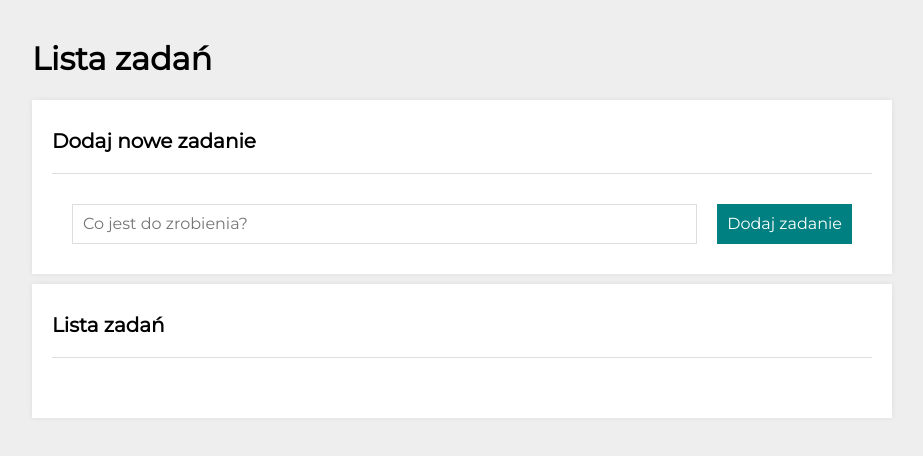
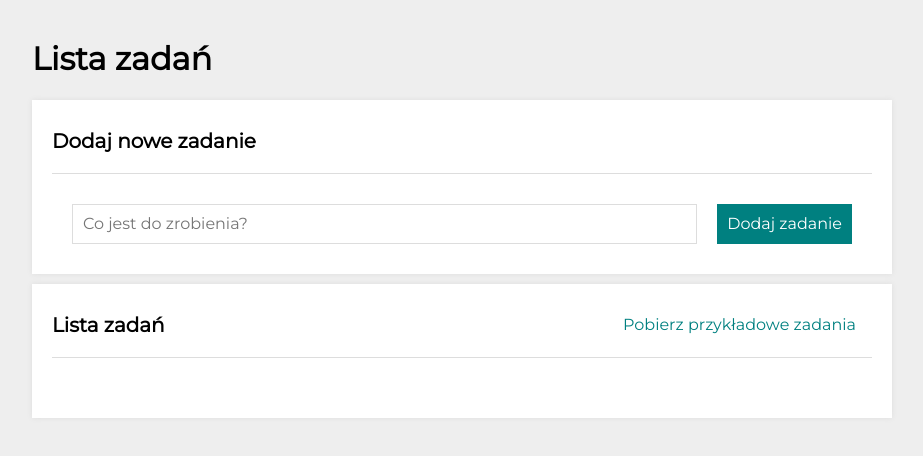
Before and after one commit to adrianSACHA/todo-list-react, a React (Create React App) app: page / in a window 1280 px wide. Shown: the top 456 px of the page, without its empty margins (178-1101 px from the left). Built offline with nearby package versions, Linux system fonts and the light colour scheme.

Commit message:
created button with exampleTasks

```diff
--- a/src/features/tasks/Buttons/index.js
+++ b/src/features/tasks/Buttons/index.js
@@ -1,5 +1,5 @@
 import { useSelector, useDispatch } from "react-redux";
-import { selectAreTaskEmpty, selectHideDone, selectIsEveryTaskDone, setAllDone, toggleHideDone } from "../tasksSlice";
+import { selectAreTaskEmpty, selectHideDone, selectIsEveryTaskDone, setAllDone, toggleHideDone, fetchExampleTasks } from "../tasksSlice";
 import { StyledButtons, Button } from "./styled";
 
 const Buttons = () => {
@@ -10,6 +10,9 @@ const Buttons = () => {
   const dispatch = useDispatch();
   return (
     <StyledButtons>
+      <Button onClick={() => dispatch(fetchExampleTasks())}>
+        Pobierz przykładowe zadania
+      </Button>
       {!areTasksEmpty && (
         <>
           <Button
```
